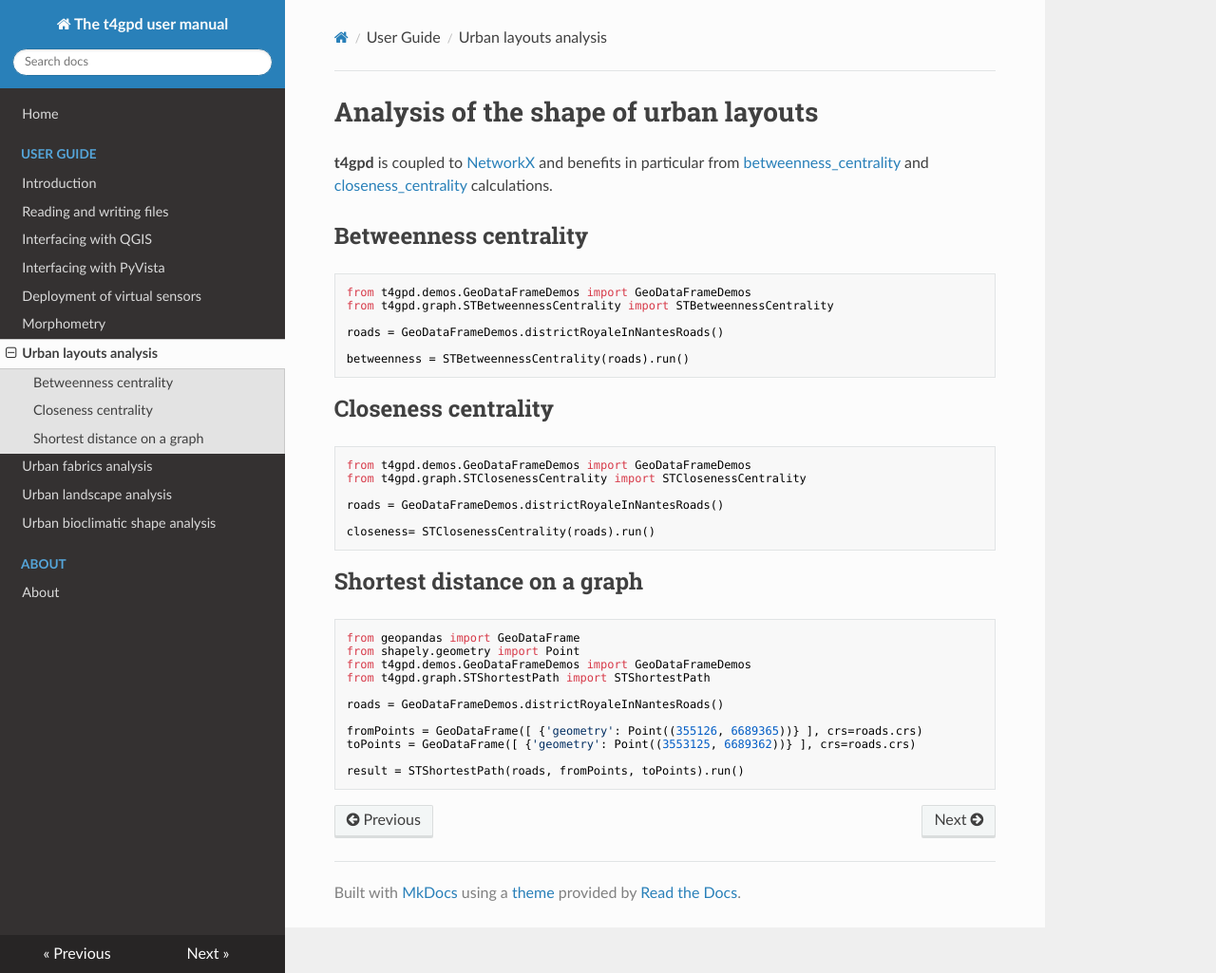
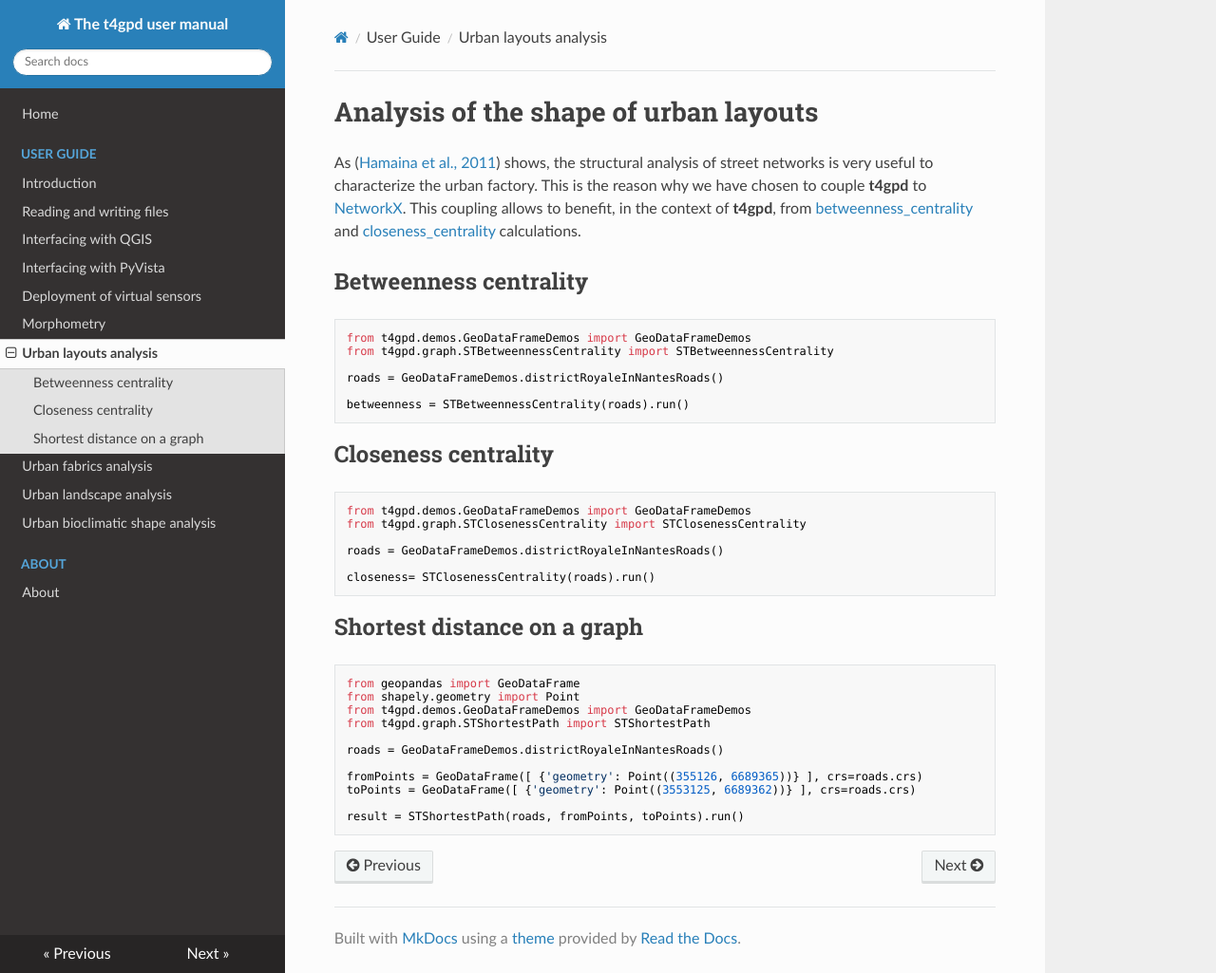
Before and after one commit to thomas-leduc/t4gpd-docs, an MkDocs documentation site: the page built from docs/layout.md, in a window 1280 px wide and 1025 px high. Shown: the whole window at 95% size. Built offline with MkDocs 1.6.1, drawn with Linux system fonts in a browser that asks for light colours; nearby versions of some CDN libraries.

Commit message:
Update layout.md

```diff
--- a/docs/layout.md
+++ b/docs/layout.md
@@ -1,8 +1,6 @@
 # Analysis of the shape of urban layouts
 
-**t4gpd** is coupled to
-[NetworkX](https://networkx.org/){target=_blank} and benefits in
-particular from
+As ([Hamaina et al., 2011](https://hal.archives-ouvertes.fr/hal-01347325)) shows, the structural analysis of street networks is very useful to characterize the urban factory. This is the reason why we have chosen to couple **t4gpd** to [NetworkX](https://networkx.org/){target=_blank}. This coupling allows to benefit, in the context of **t4gpd**, from
 [betweenness_centrality](https://networkx.org/documentation/latest/reference/algorithms/generated/networkx.algorithms.centrality.betweenness_centrality.html\#networkx.algorithms.centrality.betweenness_centrality){target=_blank}
 and
 [closeness_centrality](https://networkx.org/documentation/latest/reference/algorithms/generated/networkx.algorithms.centrality.closeness_centrality.html\#networkx.algorithms.centrality.closeness_centrality){target=_blank}
```
